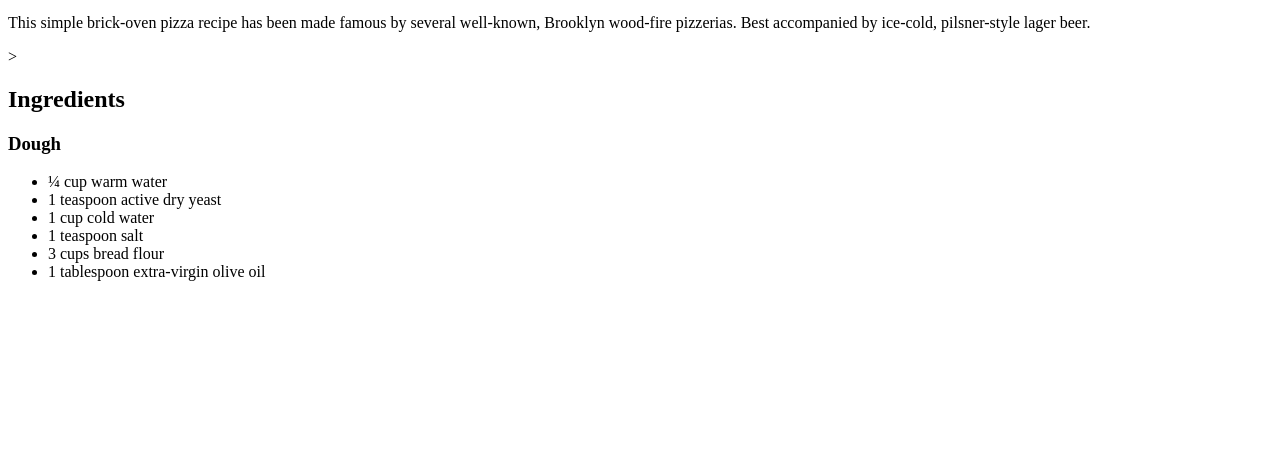
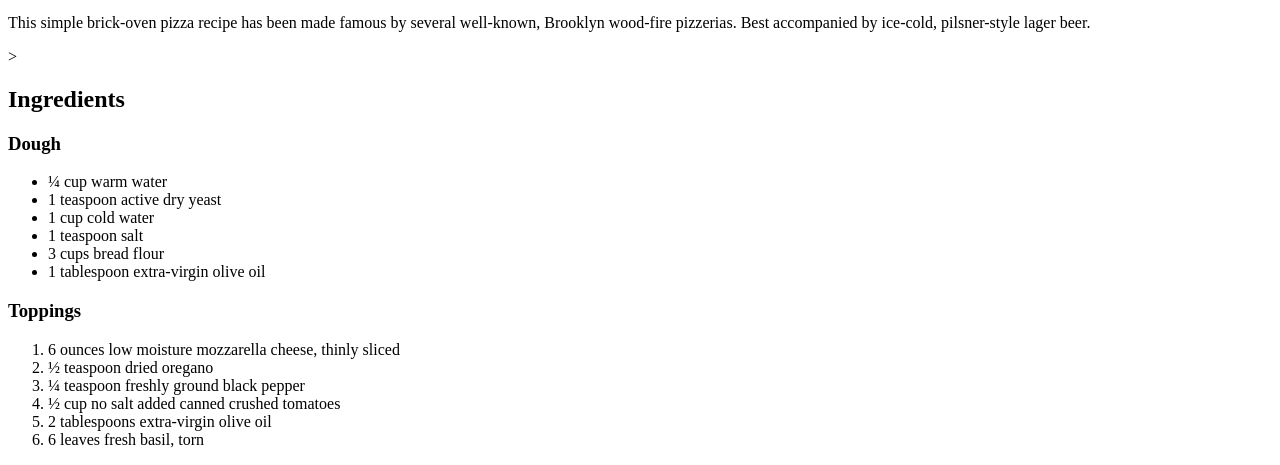
Before and after one commit to aubsim/odin-recipes, a plain HTML site: page recipes/pizza.html in a window 1280 px wide. Shown: the part 420-885 px from the top of the page. Before the commit the page ends 800 px from the top, so only its background shows below. Drawn offline with Linux system fonts and the light colour scheme.

Commit message:
Add list of Toppings
add h3 for toppings (under H2 Ingredients) and ul list of ingredients

```diff
--- a/recipes/pizza.html
+++ b/recipes/pizza.html
@@ -22,6 +22,15 @@
     <li>3 cups bread flour</li>
     <li>1 tablespoon extra-virgin olive oil</li>
 </ul>
+<h3>Toppings</h3>
+<ol>
+    <li>6 ounces low moisture mozzarella cheese, thinly sliced</li>
+    <li>½ teaspoon dried oregano</li>
+    <li>¼ teaspoon freshly ground black pepper</li>
+    <li>½ cup no salt added canned crushed tomatoes</li>
+    <li>2 tablespoons extra-virgin olive oil</li>
+    <li>6 leaves fresh basil, torn</li>
+</ol>
 
 </body>
 </html>
```
